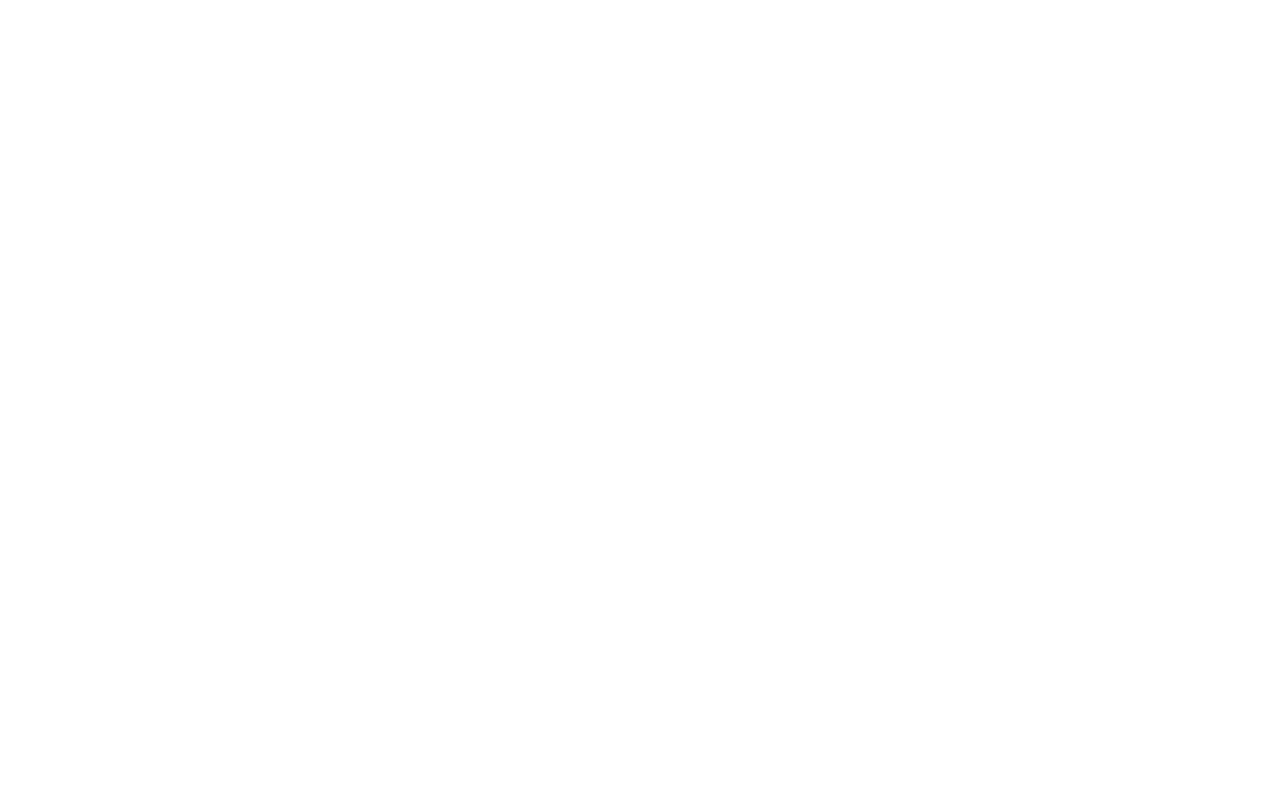
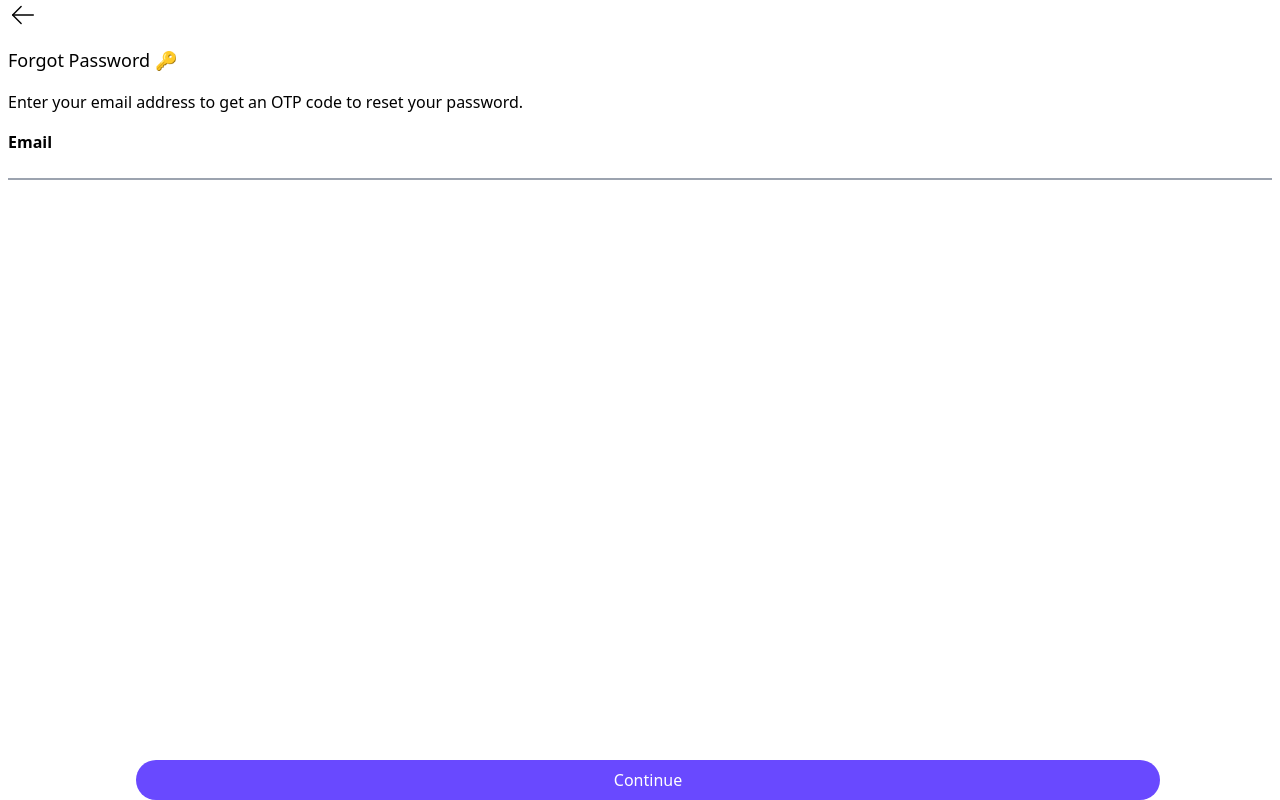
Before and after one commit to smartcollins/quizzico, a React (Create React App) app: page /forgot in a window 1280 px wide. Built offline with nearby package versions, Linux system fonts and the light colour scheme.

Commit message:
modified Forgot

```diff
--- a/src/components/Purpose.jsx
+++ b/src/components/Purpose.jsx
@@ -3,11 +3,12 @@ import Inputs from './Inputs';
 import { ArrowLeft } from 'phosphor-react';
 
 
-const Purpose = ({txt,txt2,input,input2,pass,forget,btn_txt})=>{
+const Purpose = ({txt,extra,txt2,input,input2,pass,forget,btn_txt})=>{
     return(
         <div>
             <ArrowLeft size={30} color="#000000" weight="light" />
             <p className=' font-medium text-lg my-4'>{txt}</p>
+            {extra&&<p>{txt2}</p>}
             {
                 pass?
                 <div>
--- a/src/pages/Forgot.jsx
+++ b/src/pages/Forgot.jsx
@@ -1,9 +1,17 @@
 import React from 'react';
+import Purpose from '../components/Purpose';
 
 
 const Forgot = ()=>{
     return(
-        <div></div>
+        <div className='px-2'>
+            <Purpose
+                txt="Forgot Password 🔑"
+                extra={true}
+                txt2="Enter your email address to get an OTP code to reset your password."
+                btn_txt="Continue"
+            />
+        </div>
     )
 }
 
```
